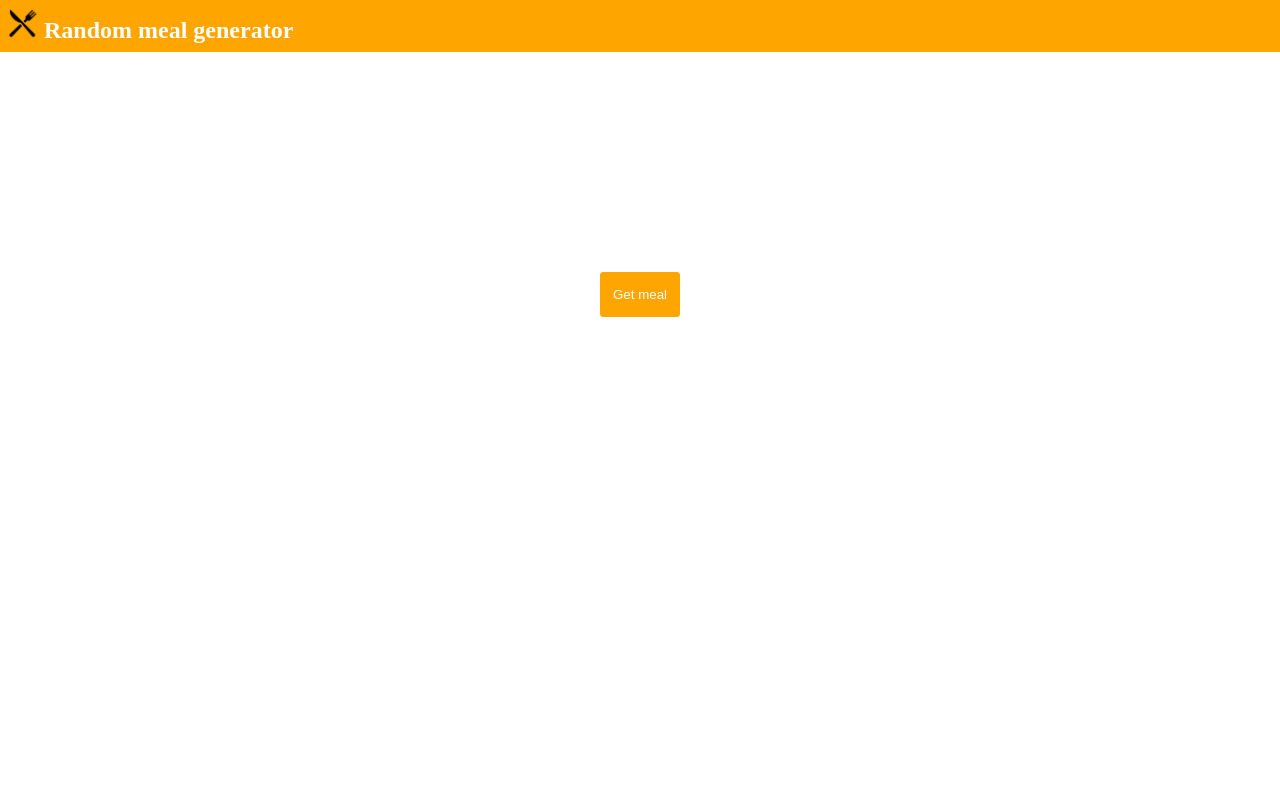
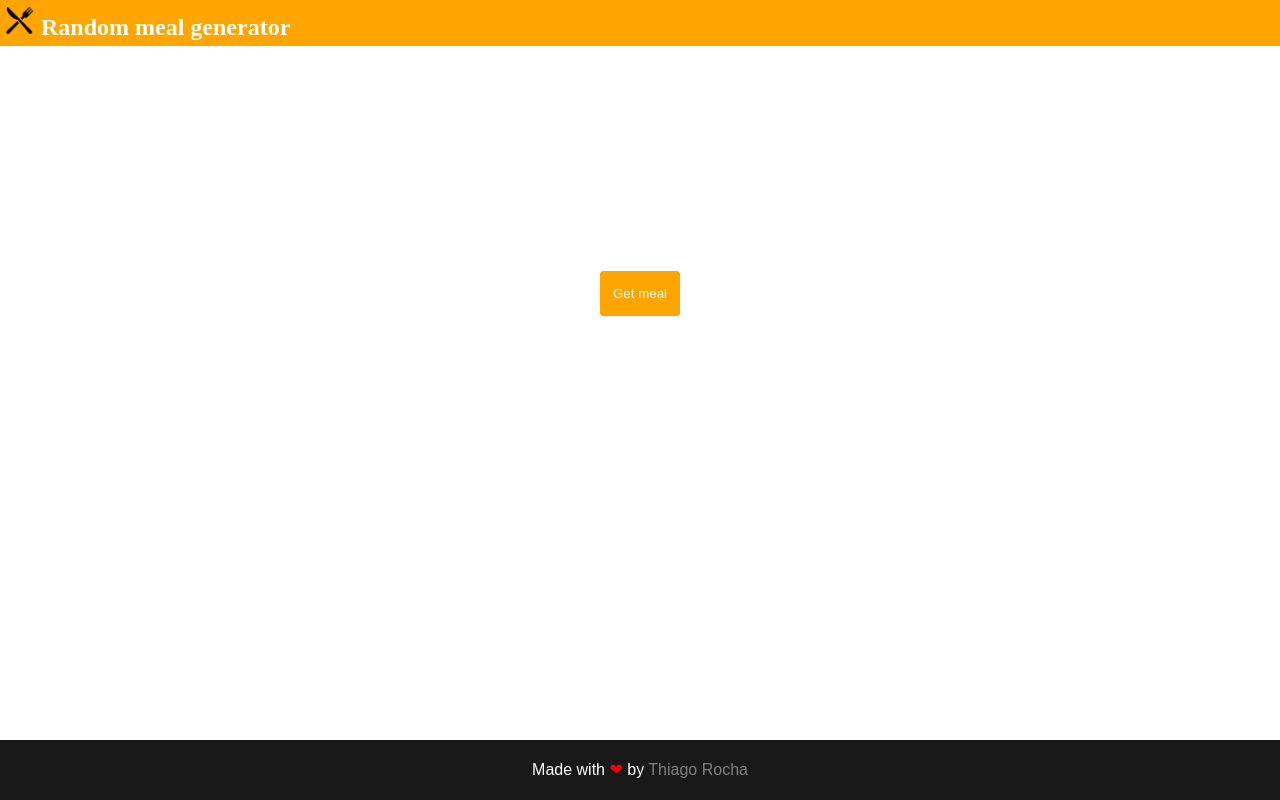
Before and after one commit to thiagorocha503/random-meal-generator, a plain HTML site: page index.html in a window 1280 px wide. Drawn offline with Linux system fonts and the light colour scheme.

Commit message:
:lipstick:Adiciona rodapé

```diff
--- a/css/style.css
+++ b/css/style.css
@@ -7,36 +7,62 @@
     box-sizing: border-box;
 }
 
+
+/*  Geral  */
+
+#page-container {
+    position: relative;
+    min-height: 100vh;
+}
+
+#content-wrap {
+    /* Footer height */
+    padding-bottom: 60px;
+}
+
+#footer {
+    position: absolute;
+    bottom: 0;
+    width: 100%;
+    height: 60px;
+    /* Footer height */
+    line-height: 60px;
+    background-color: rgba(0, 0, 0, 90%);
+}
+
+#footer-content {
+    text-align: center;
+    color: white;
+    font-family: Arial, Helvetica, sans-serif;
+}
+
+header {
+    background-color: orange;
+    padding: 5px;
+}
+
+header h1 {
+    color: white;
+}
+
+h2,
+h3 {
+    color: #FFA500;
+    margin: 3px;
+}
+
+.row {
+    padding: 6px 10px 6px 10px;
+    margin-bottom: 5px;
+}
+
 #app-container {
-    margin-top: 10px;
+    margin: 10px 15px 10px 15px;
     /* border: 1px solid grey; */
 }
 
 #meal-container {
     min-height: 200px;
-    margin-left: 15px;
-    margin-right: 15px;
-}
-
-.row {
-    padding: 5px 10px 5px 10px;
-    margin-bottom: 5px;
-}
-
-#app-header {
-    background-color: orange;
-    padding: 5px;
-}
-
-#app-header h1 {
-    color: white;
-}
-
-h1,
-h2,
-h3 {
-    color: #FFA500;
-    margin: 3px;
 }
 
 ul,
@@ -46,6 +72,11 @@ ol {
 
 li {
     margin-left: 5px;
+}
+
+#actions-container {
+    padding: 15px;
+    margin-bottom: 25px;
 }
 
 div p {
@@ -71,17 +102,22 @@ div p {
     max-height: 300px;
 }
 
-iframe {
-    max-width: 100%;
-    height: auto;
+#heart-emoji {
+    color: red;
+}
+
+#github-link {
+    color: gray;
+    text-decoration: none;
+}
+
+#github-link:hover {
+    color: white;
+    text-decoration: underline;
 }
 
 
 /*  Mobile  */
-
-#app-container {
-    width: 100%;
-}
 
 #meal-image {
     height: auto;
@@ -102,9 +138,8 @@ h1 {
 @media screen and (min-width: 700px) {
     #app-container {
         width: 50%;
-        position: absolute;
-        left: 50%;
-        transform: translateX(-50%);
+        margin-left: auto;
+        margin-right: auto;
     }
 }
 
--- a/index.html
+++ b/index.html
@@ -10,19 +10,27 @@
 </head>
 
 <body>
-    <!-- Start your code here -->
-    <div id="app-header">
+    <div id="page-container">
+        <div id="content-wrap">
+            <!-- page content -->
+            <header>
                 <h1><img src="images/kisspng-knife-fork-cutlery-spoon-kitchen-knives-fork-5abdee0910c047.3312208715223966810686.png" style="height: 30px;width: 30px;" /> Random meal generator</h1>
-    </div>
+            </header>
+            <main>
                 <div id="app-container">
                     <div id="meal-container"></div>
-        <div style="padding: 10px;margin-bottom: 25px;">
+                    <div id="actions-container">
                         <p>
                             <input value="Get meal" type="button" id="button-get-meal" onclick="onGetMeal();" />
                         </p>
                     </div>
                 </div>
-    <!-- End your code here -->
+            </main>
+        </div>
+        <footer id="footer">
+            <p id="footer-content">Made with <span id="heart-emoji">❤</span> by <a href="http://github.com/thiagorocha503/random-meal-generator" target="_blank" id="github-link" rel="noopener noreferrer">Thiago Rocha</a></p>
+        </footer>
+    </div>
     <script type="text/javascript" src="js/script.js"></script>
 </body>
 
```
Also changed, not shown: images/crossed-knife-and-fork.svg (deleted), 1 other file. Lines whose indentation alone changed are shown as unchanged.
